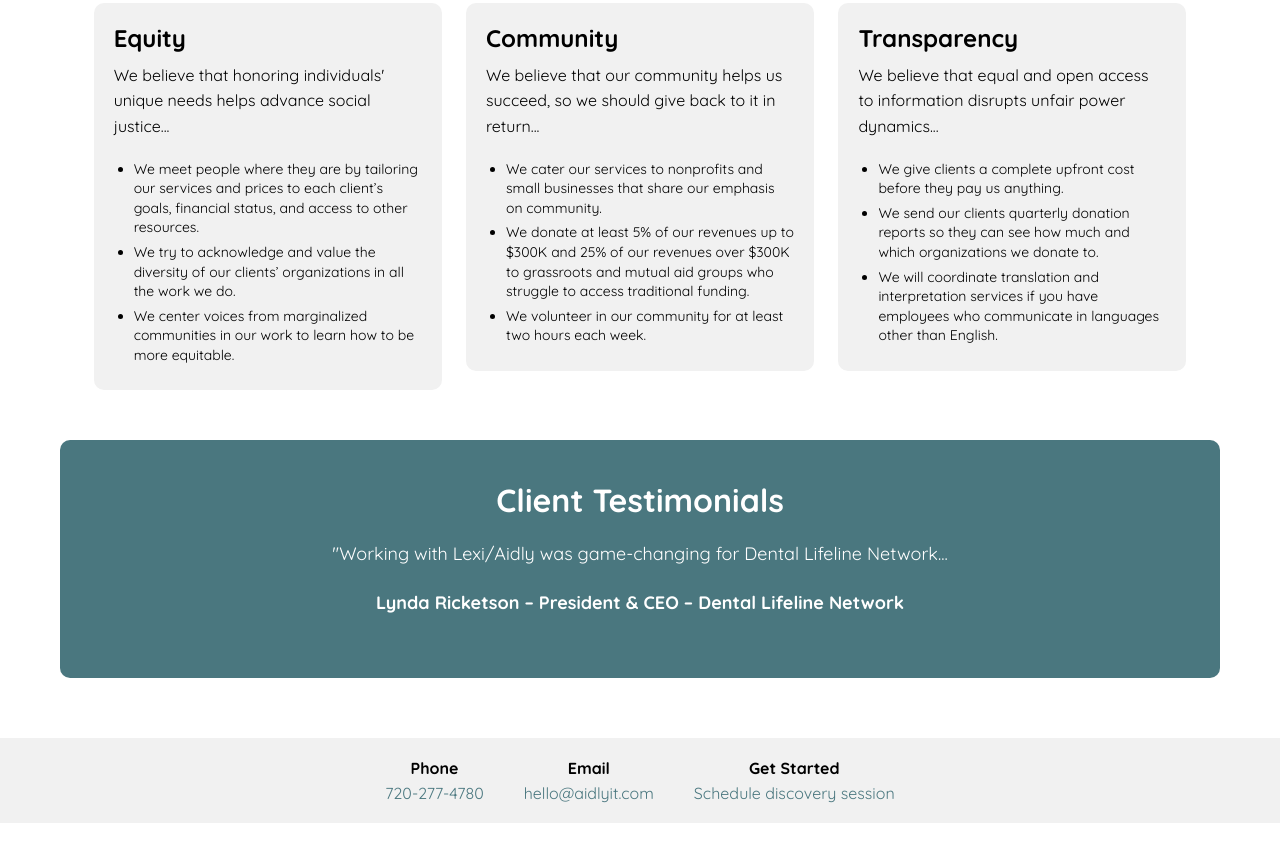
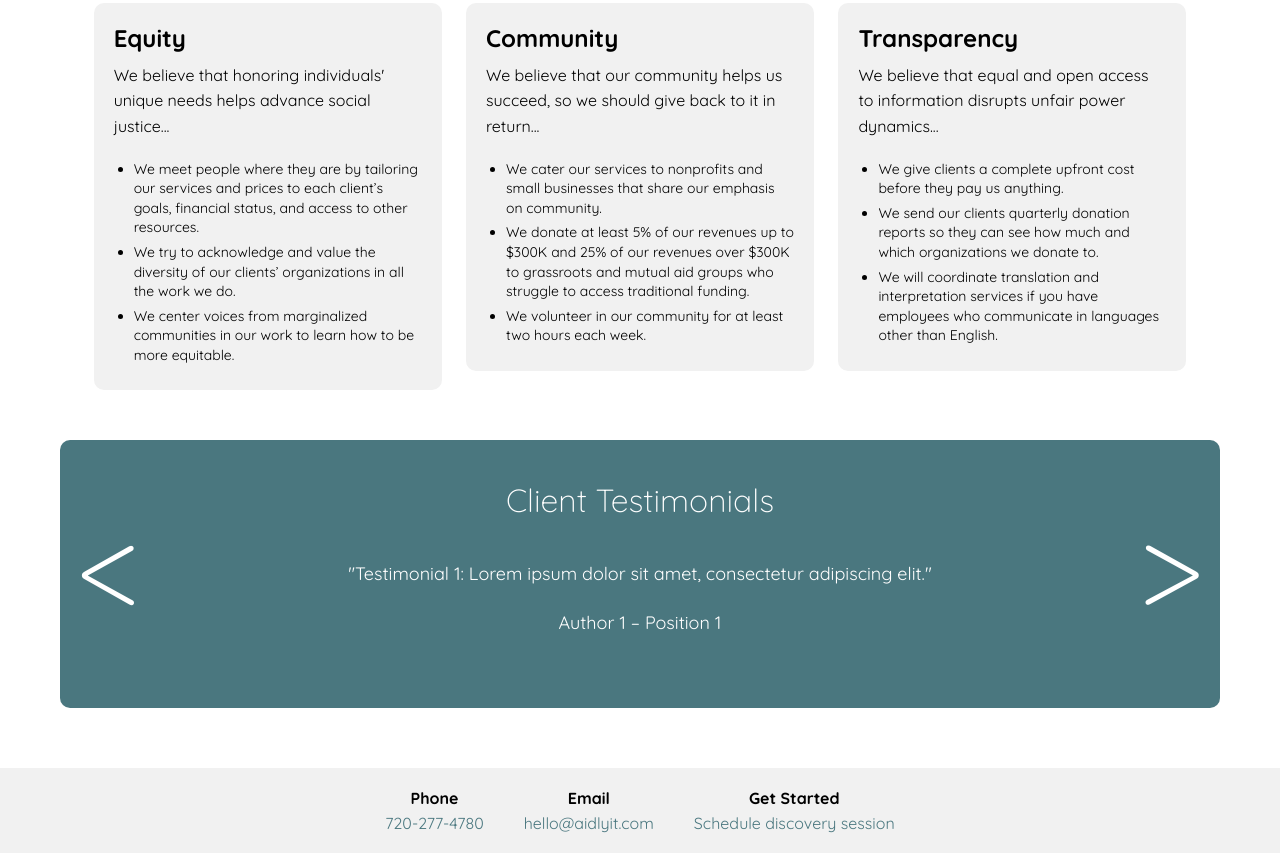
Before and after one commit to JDemlow/nate-client-project, a plain HTML site: page index.html in a window 1280 px wide. Shown: the part 1527-2380 px from the top of the page. Before the commit the page ends 2350 px from the top, so only its background shows below. Drawn offline with Linux system fonts and the light colour scheme.

Commit message:
working on carousel

```diff
--- a/index.html
+++ b/index.html
@@ -171,16 +171,40 @@
 
       <section class="testimonials" id="client-testimonials">
         <h2>Client Testimonials</h2>
-        <div class="testimonial">
-          <p>
-            "Working with Lexi/Aidly was game-changing for Dental Lifeline
-            Network...
-          </p>
-          <p class="testimonial-author">
-            Lynda Ricketson – President & CEO – Dental Lifeline Network
-          </p>
+        <div class="testimonial-carousel">
+          <div class="testimonial active">
+            <p>
+              "Testimonial 1: Lorem ipsum dolor sit amet, consectetur adipiscing
+              elit."
+            </p>
+            <p class="testimonial-author">Author 1 – Position 1</p>
+          </div>
+          <div class="testimonial">
+            <p>
+              "Testimonial 2: Sed do eiusmod tempor incididunt ut labore et
+              dolore magna aliqua."
+            </p>
+            <p class="testimonial-author">Author 2 – Position 2</p>
+          </div>
+          <div class="testimonial">
+            <p>
+              "Testimonial 3: Ut enim ad minim veniam, quis nostrud exercitation
+              ullamco laboris."
+            </p>
+            <p class="testimonial-author">Author 3 – Position 3</p>
+          </div>
+          <div class="testimonial">
+            <p>
+              "Testimonial 4: Duis aute irure dolor in reprehenderit in
+              voluptate velit esse cillum."
+            </p>
+            <p class="testimonial-author">Author 4 – Position 4</p>
+          </div>
         </div>
-        <!-- Add more testimonials if needed -->
+        <div class="testimonial-nav">
+          <span class="prev">&lt;</span>
+          <span class="next">&gt;</span>
+        </div>
       </section>
     </main>
 
--- a/main.js
+++ b/main.js
@@ -11,24 +11,29 @@ document.addEventListener("DOMContentLoaded", () => {
 
 // Testimonial Carousel Functionality
 const testimonials = document.querySelectorAll(".testimonial");
+const prevButton = document.querySelector(".prev");
+const nextButton = document.querySelector(".next");
 let currentTestimonial = 0;
 
 function showTestimonial(index) {
   testimonials.forEach((testimonial, i) => {
-    testimonial.style.display = i === index ? "block" : "none";
+    testimonial.classList.remove("active");
+    if (i === index) {
+      testimonial.classList.add("active");
+    }
   });
 }
 
-document.querySelector(".next").addEventListener("click", () => {
-  currentTestimonial = (currentTestimonial + 1) % testimonials.length;
-  showTestimonial(currentTestimonial);
-});
-
-document.querySelector(".prev").addEventListener("click", () => {
+prevButton.addEventListener("click", () => {
   currentTestimonial =
     (currentTestimonial - 1 + testimonials.length) % testimonials.length;
   showTestimonial(currentTestimonial);
 });
 
+nextButton.addEventListener("click", () => {
+  currentTestimonial = (currentTestimonial + 1) % testimonials.length;
+  showTestimonial(currentTestimonial);
+});
+
 // Initialize the first testimonial
 showTestimonial(currentTestimonial);
--- a/style.css
+++ b/style.css
@@ -229,7 +229,6 @@ main {
 .value-bullets li {
   margin-bottom: 5px;
 }
-
 /* Testimonials Section */
 .testimonials {
   background-color: #4a777f;
@@ -242,11 +241,26 @@ main {
 
 .testimonials h2 {
   font-size: 32px;
+  font-weight: 100;
   margin-bottom: 20px;
 }
 
+.testimonial-carousel {
+  position: relative;
+  max-width: 800px;
+  margin: 0 auto;
+  overflow: hidden;
+}
+
 .testimonial {
-  margin: 20px 0;
+  display: none;
+  padding: 20px;
+  transition: opacity 0.5s ease;
+}
+
+.testimonial.active {
+  display: block;
+  opacity: 1;
 }
 
 .testimonial p {
@@ -256,7 +270,37 @@ main {
 
 .testimonial-author {
   margin-top: 20px;
-  font-weight: bold;
+}
+
+.testimonial-nav {
+  position: relative;
+  display: flex;
+  justify-content: space-between;
+  align-items: center;
+  margin-top: -50px; /* Adjust as needed to center vertically */
+}
+
+.testimonial-nav .prev,
+.testimonial-nav .next {
+  cursor: pointer;
+  font-size: 125px; /* Increase font size for larger arrows */
+  font-weight: 100;
+  color: #ffffff;
+  user-select: none;
+  padding: 20px;
+  display: flex;
+  align-items: end;
+  justify-content: center;
+  width: 60px;
+  height: 60px;
+}
+
+.testimonial-nav .prev {
+  left: -30px; /* Adjust to position correctly */
+}
+
+.testimonial-nav .next {
+  right: 30px; /* Adjust to position correctly */
 }
 
 /* Footer Section */
```
